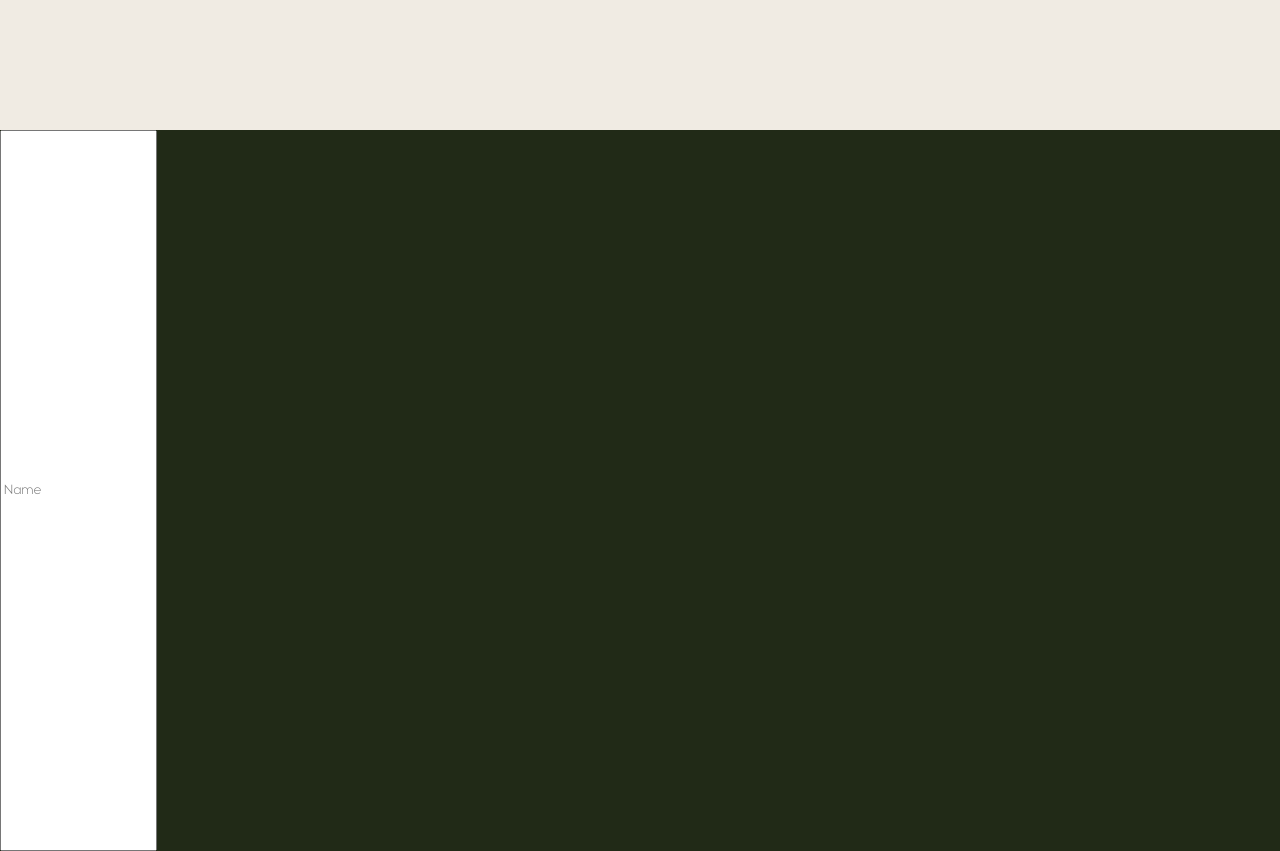
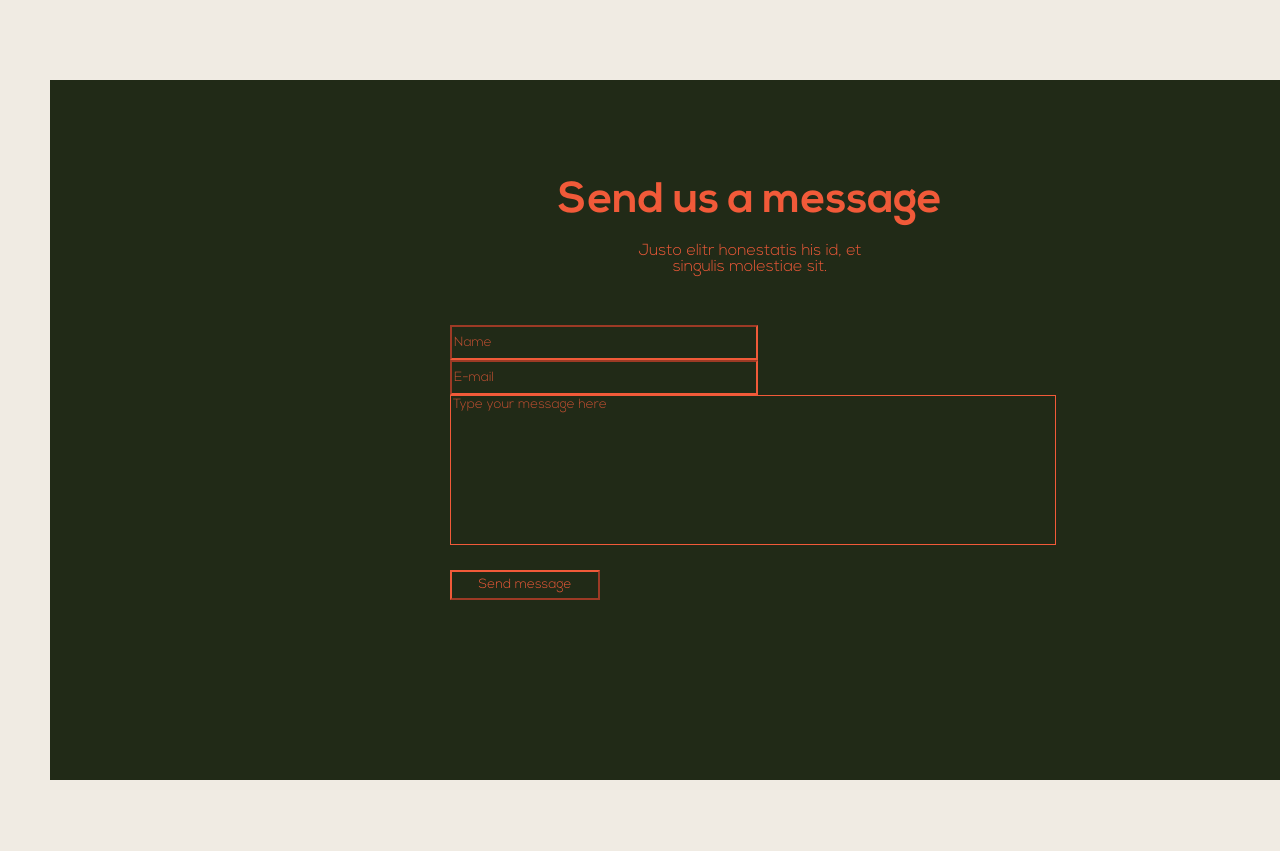
Before and after one commit to bramhuiskes/Sunny, a PHP site: page /contact.php in a window 1280 px wide; the page is wider, and only the part inside the window is pictured. Shown: the part 831-1682 px from the top of that part. After the commit the page ends 1611 px from the top of that part, so only its background shows below. Run offline with PHP 8.4, Linux system fonts and the light colour scheme.

Commit message:
Added all inputs to send a message in contact.php and made the css for it.

```diff
--- a/assets/css/contact.css
+++ b/assets/css/contact.css
@@ -6,7 +6,7 @@
     height: 761px;
     margin-top: 50px;
     display: flex;
-    margin-bottom: 150px
+    margin-bottom: 100px
 }
 .contact-container-left-side{
     margin-left: 5%;
@@ -42,8 +42,80 @@
     height: 75%;
 }
 .contact-message-container{
+    display: flex;
     background-color: #212A17;
-    width: 1860px;
-    height: 721px;
+    margin: 50px;
+    width: 1400px;
+    height: 700px;
+    flex-direction: column;
+    align-items: center;
+}
+.contact-message-container .send-message{
+    margin-top: 100px;
     display: flex;
+    font-size: 32pt;
+    font-family: "Nexa Bold";
+    color: #F15A39;
 }
+.contact-message-container .send-message-text{
+    display: flex;
+    width: 250px;
+    text-align: center;
+    font-size: 12pt;
+    color: #F15A39;
+    margin-bottom: 50px;
+    margin-top: 20px
+}
+.input-container{
+    display: flex;
+    width: 600px;
+    height: 250px;
+    flex-direction: column;
+}
+.contact-message-container .input-container .contact-name{
+    background-color: #212A17;
+    border-color: #F15A39;
+    width: 300px;
+    height: 40px;
+    color: #F15A39;
+}
+.contact-message-container .input-container .contact-email{
+    background-color: #212A17;
+    border-color: #F15A39;
+    width: 300px;
+    height: 40px;
+    color: #F15A39;
+}
+.contact-message-container .input-container .contact-message{
+    background-color: #212A17;
+    border-color: #F15A39;
+    width: 600px;
+    height: 200px;
+    color: #F15A39;
+    resize: none;
+}
+.contact-message-container .input-container .contact-submit{
+    position: relative;
+    top: 25px;
+    background-color: #212A17;
+    border-color: #F15A39;
+    width: 150px;
+    height: 40px;
+    color: #F15A39;
+}
+.contact-message-container .contact-name:focus{
+    outline: none !important;
+    border: 1px solid #F15A39;
+}
+.contact-message-container .contact-email:focus{
+    outline: none !important;
+    border: 1px solid #F15A39;
+}
+.contact-message-container .contact-message:focus{
+    outline: none !important;
+    border: 1px solid #F15A39;
+}
+::placeholder{
+    color: #F15A39;
+    opacity: 0.8;
+}
--- a/contact.php
+++ b/contact.php
@@ -22,7 +22,16 @@
         </div>
     </div>
     <div class="contact-message-container">
-        <input type="text" name="name" placeholder="Name" class="contact-name" required>
+        <p class="send-message">Send us a message</p>
+        <p class="send-message-text">Justo elitr honestatis his id, et singulis molestiae sit.</p>
+        <div class="input-container">
+            <input type="text" name="name" placeholder="Name" class="contact-name" required>
+            <input type="text" name="email" placeholder="E-mail" class="contact-email" required>
+            <textarea name="message" cols="30" rows="10" placeholder="Type your message here" class="contact-message"></textarea>
+            <input type="submit" name="message" class="contact-submit" value="Send message">
+        </div>
     </div>
+
+    <?php include "./includes/footer.php" ?>
 </body>
 </html>
```
